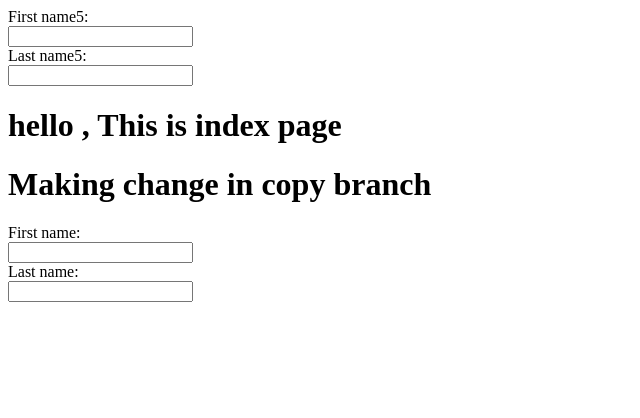
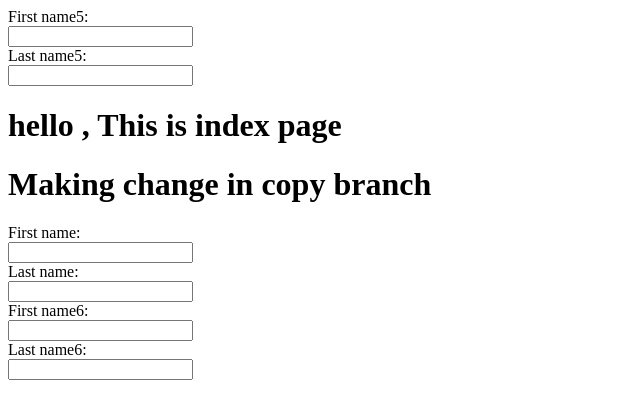
Before and after one commit to prashantsinghranjan/gitcommand, a plain HTML site: page index.html in a window 1280 px wide. Shown: the whole page, without its empty margins (0-640 px from the left). Drawn offline with Linux system fonts and the light colour scheme.

Commit message:
commitmaster1

```diff
--- a/index.html
+++ b/index.html
@@ -20,5 +20,11 @@
   <label for="lname">Last name:</label><br>
   <input type="text" id="lname" name="lname">
 </form>
+ <form>
+  <label for="fname">First name6:</label><br>
+  <input type="text" id="fname" name="fname"><br>
+  <label for="lname">Last name6:</label><br>
+  <input type="text" id="lname" name="lname">
+</form>
 </body>
 </html>
```
